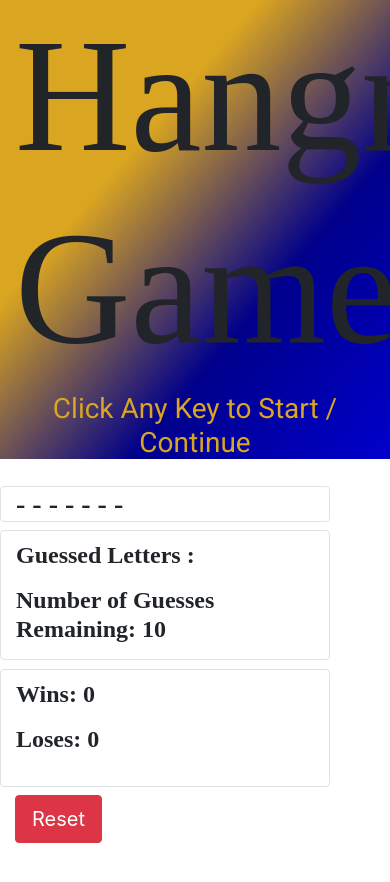
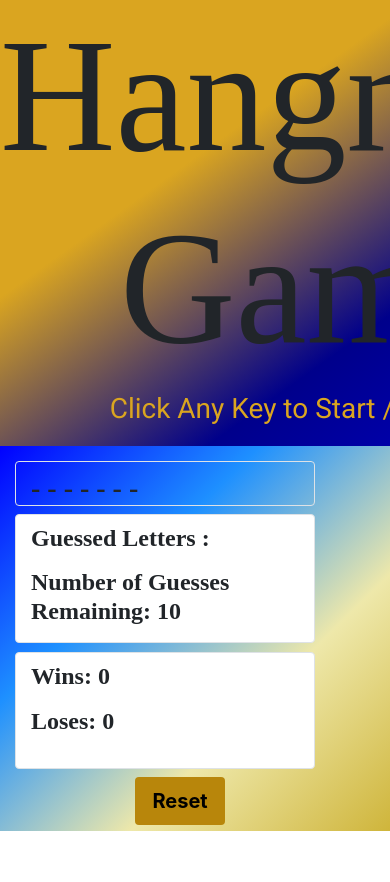
Before and after one commit to ghSB17/Hangman-Game, a plain HTML site: page index.html in a window 390 px wide. Shown: the top 882 px of the page. After the commit the page ends 844 px from the top, so only its background shows below. Drawn offline with nearby package versions, Linux system fonts and the light colour scheme; a web font is replaced by a local one.

Commit message:
css included

```diff
--- /dev/null
+++ b/assets/css/style.css
@@ -0,0 +1,48 @@
+
+        .styleFluid {
+            margin-top: 0%;
+            padding-top: 0%;
+            background: linear-gradient(to bottom right, #0000FF, #1E90FF, #EEE8AA,#CFB53B );
+        }
+        .pb2 {
+            padding-bottom: 2%;
+        }
+        .mb2 {
+            margin-bottom: 2%;
+        }
+        .mt5 {
+            margin-top: 5%;
+        }
+        .mr5 {
+            margin-right: 5%;
+        }
+        .ml5 {
+            margin-left: 5%;
+        }
+        .styleContainer {
+            padding-top:3%
+        }
+        #fontH1 {
+            font-family: 'Ceviche One', 'Times New Roman', 'Serif', 'Sans Serif';
+            text-align: center;
+            font-size: 1000%;
+        }
+        .fontH3 {
+            font-family: 'Roboto','Courier New', Courier, monospace;
+        }
+        .colorH3 {
+            color: #DAA520;
+        }
+        .fontContent {
+            font-family: 'Merryweather','Times New Roman', Times, serif;
+            font-weight: bolder;
+        }
+        .styleHeader {
+            display: inline-table;
+            width: 100%;
+            background: linear-gradient(to bottom right, #DAA520, #DAA520, #00008B, #0000CD);
+        }
+        .bgColor{
+            background-color: darkgoldenrod;
+            font-weight: bold;
+        }
--- a/index.html
+++ b/index.html
@@ -6,76 +6,45 @@
     <meta http-equiv="X-UA-Compatible" content="ie=edge">
     <link href="https://fonts.googleapis.com/css?family=Alfa+Slab+One|Ceviche+One|Holtwood+One+SC|Luckiest+Guy|Merriweather|Roboto" rel="stylesheet">
     <link rel="stylesheet" href="https://maxcdn.bootstrapcdn.com/bootstrap/4.0.0/css/bootstrap.min.css">
+    <link rel="stylesheet" href="./assets/css/style.css">
     <script src="./assets/js/hangman.js"></script>
+    <link rel="icon" href="./assets/images/hm1.png">
     <title>Hangman Game</title>
-    <style>
 
-        #imgStyle {
-            padding-top: 2%;
-            width: 10%;
-            height: 10%;
-            float: left;
-            /*z-index: -1; */
-        }
-        #fontH1 {
-            font-family: 'Ceviche One', 'Times New Roman', 'Serif', 'Sans Serif';
-            text-align: center;
-            font-size: 1000%;
-        }
-        /* .styleContainer {
-
-            margin-left:8%;
-            padding-top:1%;
-            padding-left:30%;
-            margin-right:0%;
-        } */
-        .fontH3 {
-            font-family: 'Roboto','Courier New', Courier, monospace;
-        }
-        .colorH3 {
-            color: #DAA520;
-        }
-        .fontContent {
-            font-family: 'Merryweather','Times New Roman', Times, serif;
-            font-weight: bolder;
-        }
-        .styleHeader, #imgStyle {
-            background: linear-gradient(to bottom right, #DAA520, #DAA520, #00008B, #0000CD);
-        }
-    </style>
 
 </head>
 <body>
+
     <div class="header styleHeader">
-        <div class="col">
-            <!-- <img src="./assets/images/hangman.png" alt="Hangman" id="imgStyle" > -->
+
+        <div class="">
             <h1 id="fontH1"> Hangman Game</h1>
         </div>
-        <div class="col h3 text-center fontH3 colorH3">
+        <div class="h3 text-center fontH3 colorH3 pb2">
             Click Any Key to Start / Continue
         </div>
+
     </div>
 
-    <div class="container" style="margin-bottom:10%" >
-
-        <div class="row container" style="margin-top:3%">
+    <div class="container-fluid styleFluid">
+        <div class="container">
+            <div class="row container" >
                 <div class="row container border border_dark rounded
-                            h3 styleContainer fontContent" style="margin-top:5%" >
+                                h3 styleContainer fontContent mt5" >
                     <span id="idInput"> - - - - - - - </span>
                 </div>
 
                 <div class="row container adjust-content-between" style="padding-left:0%; padding-right:0%">
+                        <!-- col-lg-6 col-md-5 col-sm-5  -->
                     <div class="card col-lg-6 col-md-6 col-sm-12 border
-                            border_dark h4 styleContainer fontContent"
-                             style="padding-top:3%">
+                                border_dark h4 styleContainer fontContent" >
                         <p> Guessed Letters : <span id="idUserGuess"> </span> </p>
                         <p> Number of Guesses Remaining: <span id="idGuessesLeft">10</span> </p>
                     </div>
                     <div class="col-lg-1 col-md-1 col-sm-none">
                     </div>
-                <div class="card col-lg-5 col-md-5 col-sm-5 border border_dark
-                                 h4 styleContainer fontContent"
-                                 style="padding-top:3%">
+                    <div class="card col-lg-5 col-md-5 col-sm-12 border border_dark
+                                    h4 styleContainer fontContent" >
                         <p> Wins: <span id="idWins">0</span> </p>
 
                         <p> Loses: <span id="idLoses">0</span> </p>
@@ -84,15 +53,14 @@
                     </div>
                 </div>
 
-            <!-- <div class="d-flex flex-wrap align-content-center"> -->
-                    <!-- onclick="functionReset()" -->
-                <button type="button" class="btn btn-lg btn-danger rounded" id="btnReset" onclick="functionReset(event)">
+                <div class="mx-auto mb2">
+                    <button type="button" class="btn btn-lg rounded bgColor" id="btnReset" onclick="functionReset(event)">
                         Reset
                     </button>
-            <!-- </div> -->
+                </div>
 
             </div>
         </div>
-
+    </div>
 </body>
 </html>
```
Also changed, not shown: assets/images/bg1.jpg (added), assets/images/bg2.jpg (added), assets/images/bg3.jpg (added), assets/images/hm1.png (added). Lines whose indentation alone changed are shown as unchanged.
